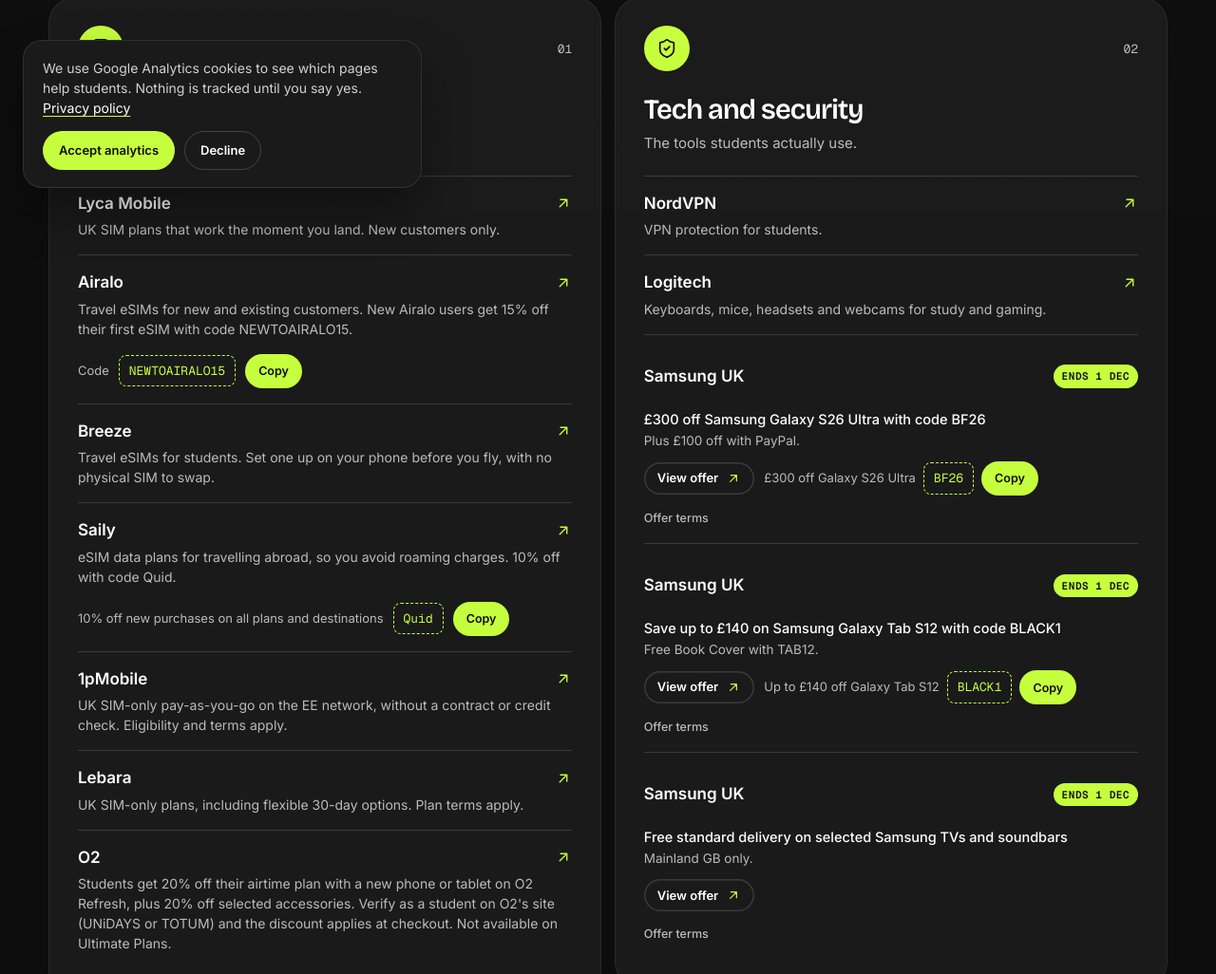
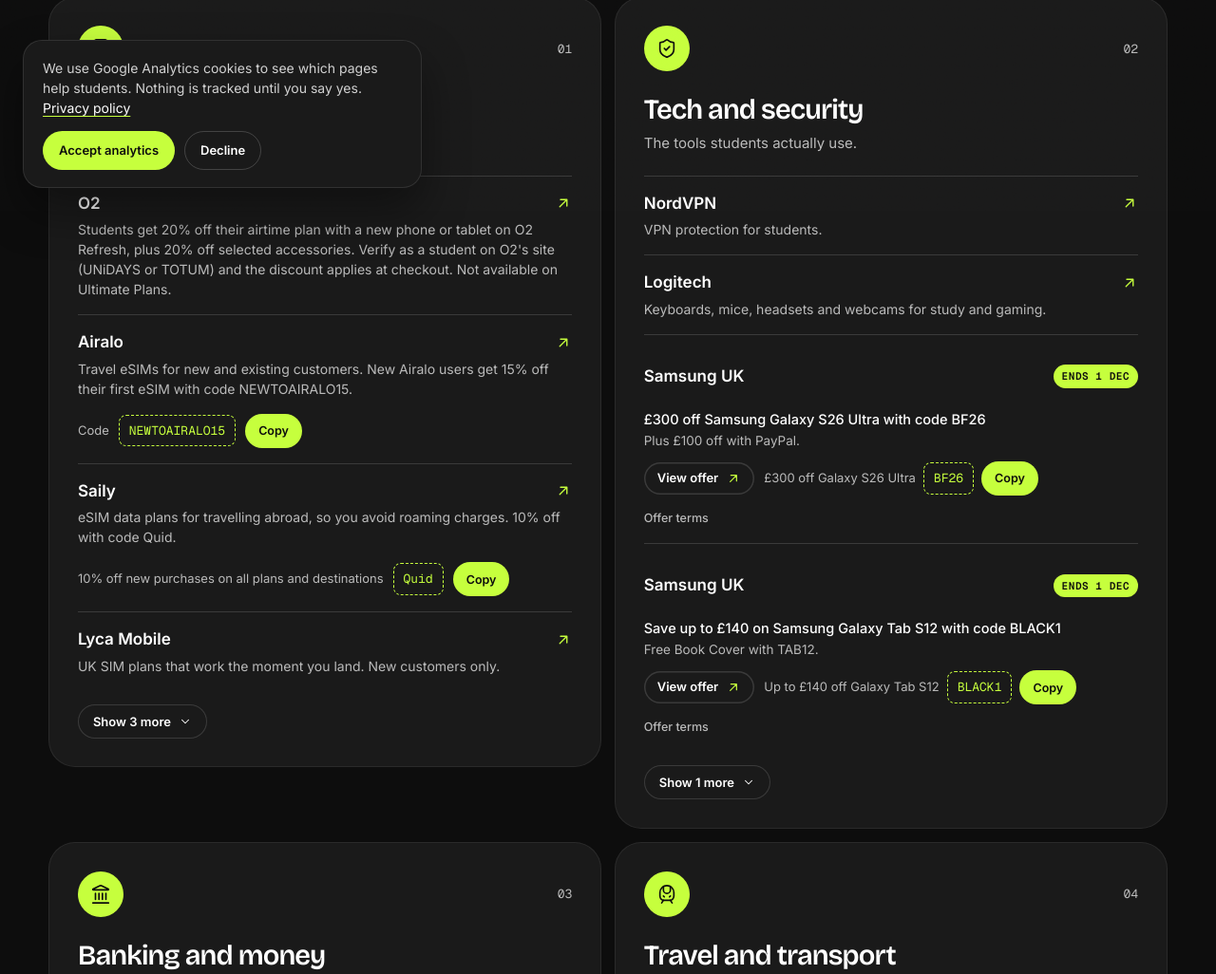
Before and after one commit to quid-app/quid-website, a plain HTML site: page deals.html in a window 1280 px wide. Shown: the part 578-1604 px from the top of the page at 95% size. Drawn offline with Linux system fonts and the light colour scheme.

Commit message:
Deals: O2 first in SIMs; lists over four deals show the best four with Show more (#10)
Co-authored-by: Arjun Bubbar <arjunbubbar@Arjuns-MacBook-Air-2.local>
Co-authored-by: Claude Opus 5.5 <noreply@anthropic.com>

```diff
--- a/deals.html
+++ b/deals.html
@@ -507,6 +507,11 @@ main[hidden],.view[hidden]{display:none}
 .deal-feature details{border:0}.deal-feature summary{padding:6px 0;font:400 12.5px var(--body);letter-spacing:0;cursor:pointer}
 .deal-feature details p{padding:0;font-size:12.5px;color:rgba(13,13,13,.75)}
 .inapp{display:inline-flex;align-items:center;gap:8px;margin-top:22px;padding:8px 14px;border-radius:999px;box-shadow:inset 0 0 0 1px var(--rule);font-family:var(--mono);font-size:12px;text-transform:uppercase;letter-spacing:.05em;color:var(--mut)}
+.deal-list.is-compact:not(.is-open)>li:nth-child(n+5){display:none}
+.deal-more{display:inline-flex;align-items:center;gap:8px;margin-top:14px;min-height:36px;padding:0 16px;border-radius:999px;border:0;box-shadow:inset 0 0 0 1px var(--rule);background:transparent;color:#fff;font:600 13px var(--body);cursor:pointer}
+.deal-more:hover{box-shadow:inset 0 0 0 1px var(--lime);color:var(--lime)}
+.deal-more svg{font-size:14px;transition:transform .3s var(--ease)}
+.deal-more[aria-expanded="true"] svg{transform:rotate(180deg)}
 .dnote{margin-top:28px;font-size:13.5px;color:var(--mut)}
 .dearn{margin-top:40px;padding-top:28px;border-top:1px solid var(--line);max-width:44em}.dearn h2{margin:0 0 10px;font-size:20px;font-weight:600;letter-spacing:-.02em}.dearn p{margin:0;font-size:14px;color:var(--mut)}
 
@@ -1194,14 +1199,14 @@ gtag('js',new Date());gtag('config','G-NHKZQNR4QR',{anonymize_ip:true,send_page_
   </div></section>
   <section class="sec" data-theme="dark" style="padding-top:0"><div class="wrap">
     <div class="dgrid"><article class="dcat rev"><div class="dhead"><i><svg class="i" viewBox="0 0 24 24" aria-hidden="true"><rect width="14" height="20" x="5" y="2" rx="2" ry="2"/><path d="M12 18h.01"/></svg></i><span>01</span></div><h2>SIMs and eSIMs</h2><p class="card-sub">Get connected the moment you land.</p><ul class="deal-list">
-          <li><a href="https://lycamobile.sjv.io/c/8001518/2996841/35999" target="_blank" rel="sponsored noopener" class="deal-link"><span class="n">Lyca Mobile<svg class="i"><use href="#i-up"/></svg></span><span class="d">UK SIM plans that work the moment you land. New customers only.</span></a></li>
+          <li><a href="https://www.awin1.com/cread.php?awinmid=3235&amp;awinaffid=3125056" target="_blank" rel="sponsored noopener" class="deal-link"><span class="n">O2<svg class="i"><use href="#i-up"/></svg></span><span class="d">Students get 20% off their airtime plan with a new phone or tablet on O2 Refresh, plus 20% off selected accessories. Verify as a student on O2's site (UNiDAYS or TOTUM) and the discount applies at checkout. Not available on Ultimate Plans.</span></a></li>
           <li><a href="https://airalo.pxf.io/c/8001518/1268485/15608" target="_blank" rel="sponsored noopener" class="deal-link"><span class="n">Airalo<svg class="i"><use href="#i-up"/></svg></span><span class="d">Travel eSIMs for new and existing customers. New Airalo users get 15% off their first eSIM with code NEWTOAIRALO15.</span></a><div class="deal-code"><span>Code</span><code>NEWTOAIRALO15</code><button type="button" class="copy-code" data-code="NEWTOAIRALO15" aria-label="Copy code NEWTOAIRALO15">Copy</button></div></li>
-          <li><a href="https://www.awin1.com/cread.php?awinmid=84567&amp;awinaffid=3125056" target="_blank" rel="sponsored noopener" class="deal-link"><span class="n">Breeze<svg class="i"><use href="#i-up"/></svg></span><span class="d">Travel eSIMs for students. Set one up on your phone before you fly, with no physical SIM to swap.</span></a></li>
           <li><a href="https://go.saily.site/aff_c?offer_id=101&amp;aff_id=17688&amp;coupon=quid" target="_blank" rel="sponsored noopener" class="deal-link"><span class="n">Saily<svg class="i"><use href="#i-up"/></svg></span><span class="d">eSIM data plans for travelling abroad, so you avoid roaming charges. 10% off with code Quid.</span></a>
             <div class="deal-code"><span>10% off new purchases on all plans and destinations</span><code>Quid</code><button type="button" class="copy-code" data-code="Quid" aria-label="Copy Saily code Quid">Copy</button></div></li>
+          <li><a href="https://lycamobile.sjv.io/c/8001518/2996841/35999" target="_blank" rel="sponsored noopener" class="deal-link"><span class="n">Lyca Mobile<svg class="i"><use href="#i-up"/></svg></span><span class="d">UK SIM plans that work the moment you land. New customers only.</span></a></li>
+          <li><a href="https://www.awin1.com/cread.php?awinmid=84567&amp;awinaffid=3125056" target="_blank" rel="sponsored noopener" class="deal-link"><span class="n">Breeze<svg class="i"><use href="#i-up"/></svg></span><span class="d">Travel eSIMs for students. Set one up on your phone before you fly, with no physical SIM to swap.</span></a></li>
           <li><a href="https://www.awin1.com/cread.php?awinmid=37738&amp;awinaffid=3125056" target="_blank" rel="sponsored noopener" class="deal-link"><span class="n">1pMobile<svg class="i"><use href="#i-up"/></svg></span><span class="d">UK SIM-only pay-as-you-go on the EE network, without a contract or credit check. Eligibility and terms apply.</span></a></li>
           <li><a href="https://www.awin1.com/cread.php?awinmid=30681&amp;awinaffid=3125056" target="_blank" rel="sponsored noopener" class="deal-link"><span class="n">Lebara<svg class="i"><use href="#i-up"/></svg></span><span class="d">UK SIM-only plans, including flexible 30-day options. Plan terms apply.</span></a></li>
-          <li><a href="https://www.awin1.com/cread.php?awinmid=3235&amp;awinaffid=3125056" target="_blank" rel="sponsored noopener" class="deal-link"><span class="n">O2<svg class="i"><use href="#i-up"/></svg></span><span class="d">Students get 20% off their airtime plan with a new phone or tablet on O2 Refresh, plus 20% off selected accessories. Verify as a student on O2's site (UNiDAYS or TOTUM) and the discount applies at checkout. Not available on Ultimate Plans.</span></a></li>
         </ul></article><article class="dcat rev"><div class="dhead"><i><svg class="i" viewBox="0 0 24 24" aria-hidden="true"><path d="M20 13c0 5-3.5 7.5-7.66 8.95a1 1 0 0 1-.67-.01C7.5 20.5 4 18 4 13V6a1 1 0 0 1 1-1c2 0 4.5-1.2 6.24-2.72a1.17 1.17 0 0 1 1.52 0C14.51 3.81 17 5 19 5a1 1 0 0 1 1 1z"/><path d="m9 12 2 2 4-4"/></svg></i><span>02</span></div><h2>Tech and security</h2><p class="card-sub">The tools students actually use.</p><ul class="deal-list">
           <li><a href="https://www.awin1.com/cread.php?awinmid=15132&amp;awinaffid=3125056&amp;ued=https%3A%2F%2Fnordvpn.com" target="_blank" rel="sponsored noopener" class="deal-link"><span class="n">NordVPN<svg class="i"><use href="#i-up"/></svg></span><span class="d">VPN protection for students.</span></a></li>
           <li><a href="https://logitech-emea.pxf.io/c/8001518/4153414/11966" target="_blank" rel="sponsored noopener" class="deal-link"><span class="n">Logitech<svg class="i"><use href="#i-up"/></svg></span><span class="d">Keyboards, mice, headsets and webcams for study and gaming.</span></a></li>
@@ -1284,6 +1289,7 @@ document.getElementById('consent-no').addEventListener('click',function(){set('d
   if('IntersectionObserver' in window){ var io=new IntersectionObserver(function(es){es.forEach(function(e){if(e.isIntersecting){e.target.classList.add('in');io.unobserve(e.target);}});},{rootMargin:'0px 0px -8% 0px'}); document.querySelectorAll('.rev').forEach(function(el,i){el.style.transitionDelay=(i%4*70)+'ms';io.observe(el);}); }
   else document.querySelectorAll('.rev').forEach(function(el){el.classList.add('in');});
   var now=Date.now(); document.querySelectorAll('[data-expires]').forEach(function(el){ if(new Date(el.dataset.expires).getTime()<=now) el.hidden=true; });
+  document.querySelectorAll('.deal-list').forEach(function(ul){ var extra=ul.children.length-4; if(extra<1) return; ul.classList.add('is-compact'); var b=document.createElement('button'); b.type='button'; b.className='deal-more'; b.setAttribute('aria-expanded','false'); var label=function(open){ b.innerHTML=(open?'Show fewer':'Show '+extra+' more')+' <svg class="i" viewBox="0 0 24 24" aria-hidden="true" fill="none" stroke="currentColor" stroke-width="2" stroke-linecap="round" stroke-linejoin="round"><path d="m6 9 6 6 6-6"/></svg>'; }; label(false); b.addEventListener('click',function(){ var open=ul.classList.toggle('is-open'); b.setAttribute('aria-expanded',open?'true':'false'); label(open); }); ul.insertAdjacentElement('afterend',b); });
   document.addEventListener('click',function(e){ var c=e.target.closest('.copy-code'); if(!c) return; var t=c.textContent; var done=function(){ c.textContent='Copied'; setTimeout(function(){c.textContent=t;},1400); }; try{ navigator.clipboard.writeText(c.dataset.code).then(done,function(){}); }catch(err){} });
 })();
 </script>
```
